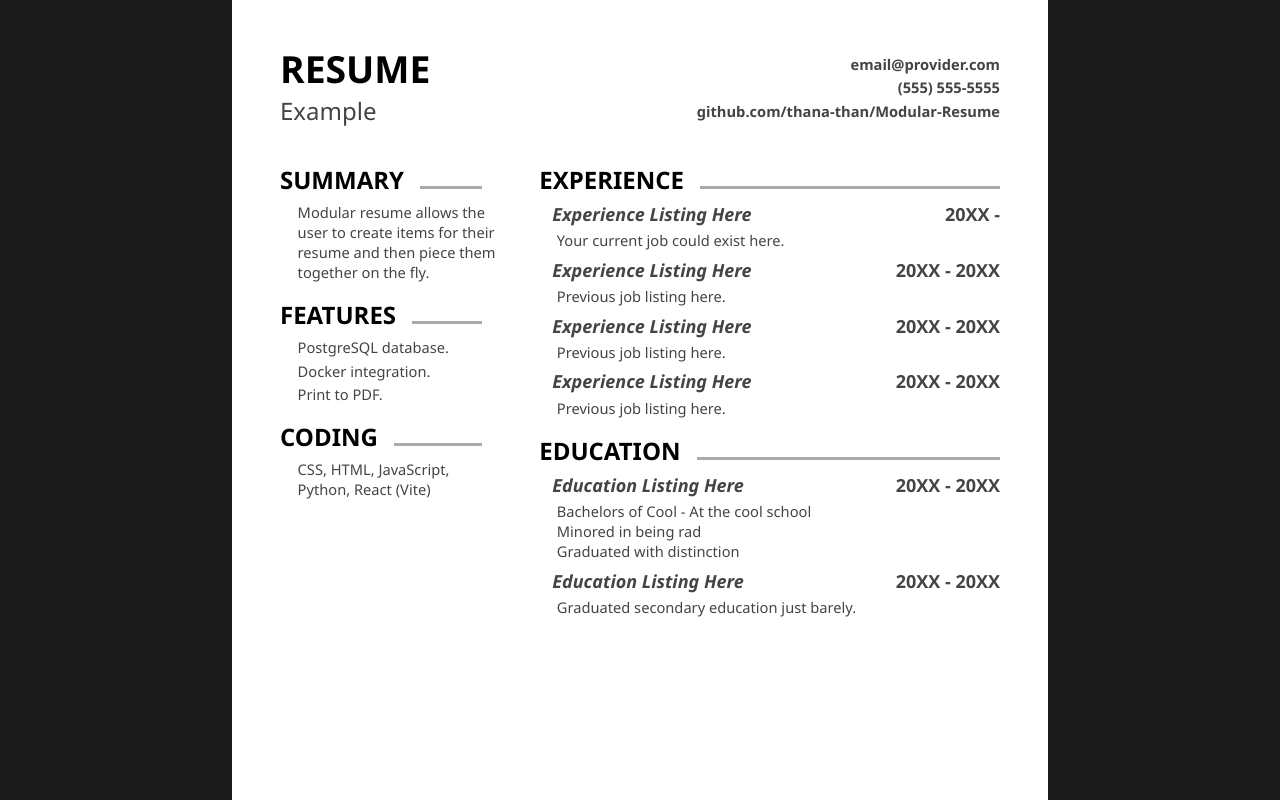
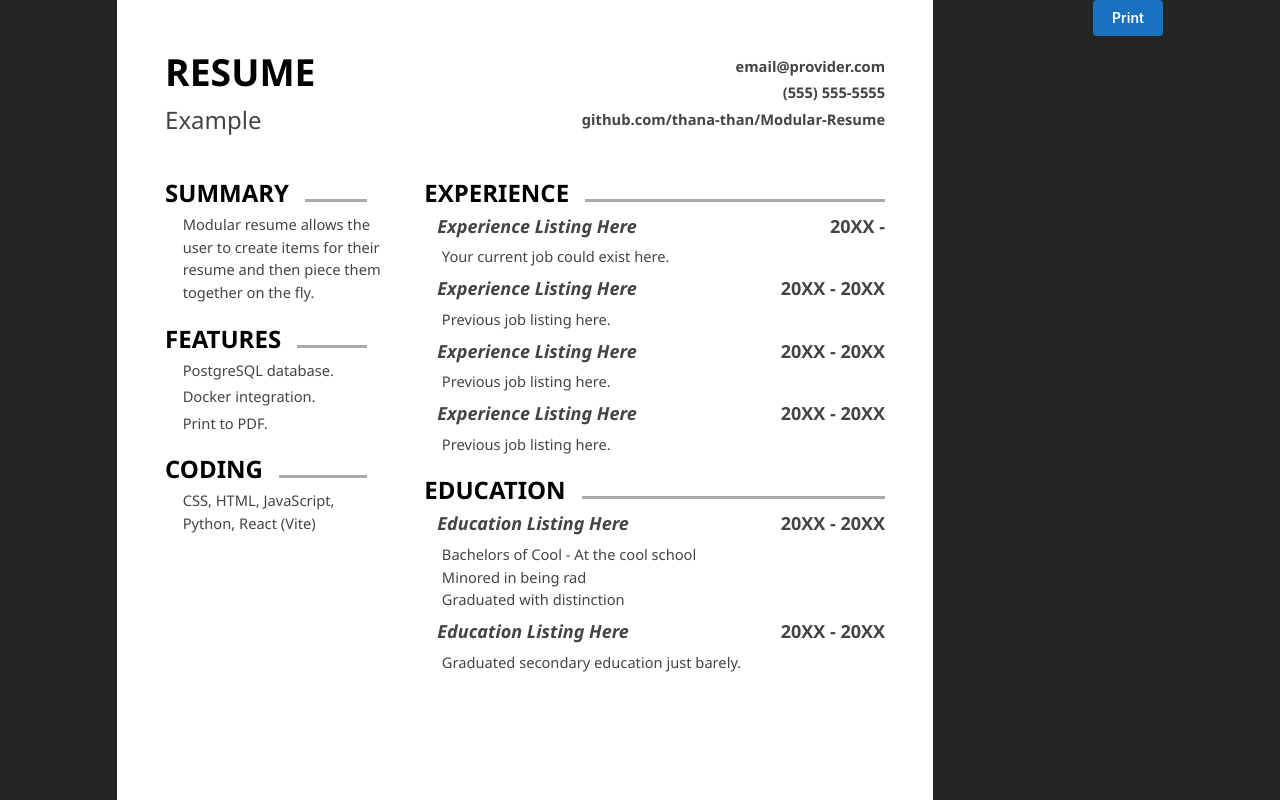
Before and after one commit to thana-than/Modular-Resume, a React (Vite) app in the folder frontend/: page / in a window 1280 px wide. Shown: the top 800 px of the page. Built offline with nearby package versions, Linux system fonts and the light colour scheme; no server answers.

Commit message:
added mantine

```diff
--- a/frontend/package.json
+++ b/frontend/package.json
@@ -10,6 +10,8 @@
     "preview": "vite preview"
   },
   "dependencies": {
+    "@mantine/core": "^8.3.7",
+    "@mantine/hooks": "^8.3.7",
     "react": "^19.2.0",
     "react-dom": "^19.2.0",
     "react-to-print": "^3.2.0"
@@ -23,6 +25,9 @@
     "eslint-plugin-react-hooks": "^5.2.0",
     "eslint-plugin-react-refresh": "^0.4.24",
     "globals": "^16.5.0",
+    "postcss": "^8.5.6",
+    "postcss-preset-mantine": "^1.18.0",
+    "postcss-simple-vars": "^7.0.1",
     "vite": "^7.2.2"
   }
 }
--- /dev/null
+++ b/frontend/postcss.config.cjs
@@ -0,0 +1,14 @@
+module.exports = {
+    plugins: {
+        'postcss-preset-mantine': {},
+        'postcss-simple-vars': {
+            variables: {
+                'mantine-breakpoint-xs': '36em',
+                'mantine-breakpoint-sm': '48em',
+                'mantine-breakpoint-md': '62em',
+                'mantine-breakpoint-lg': '75em',
+                'mantine-breakpoint-xl': '88em',
+            },
+        },
+    },
+};
--- a/frontend/src/App.jsx
+++ b/frontend/src/App.jsx
@@ -3,19 +3,14 @@ import { useReactToPrint } from "react-to-print";
 import { useRef, useState, useEffect } from "react";
 import fallback_content from "./assets/sample_content.json";
 import { populate } from "./request.js"
+import { Button } from '@mantine/core';
+import { MantineProvider } from '@mantine/core';
+import '@mantine/core/styles.css';
+import "./styles/app.css"
 
 function App() {
   const componentRef = useRef(null);
   const [content, setContent] = useState(fallback_content);
-  // const custom_content_path = './local/custom_content.json';
-
-  // useEffect(() => {
-  //   import(/* @vite-ignore */ custom_content_path)
-  //     .then((custom_content) => {
-  //       console.log("Using custom content at path: ", custom_content_path);
-  //       setContent(custom_content);
-  //     })
-  // }, []);
 
   const reactToPrintContent = () => {
     return componentRef.current;
@@ -55,12 +50,18 @@ function App() {
   populate(testjson)
 
   return (
-    <div>
-      <div ref={componentRef}>
-        <PageBuilder content={content} />
+    <MantineProvider defaultColorScheme="dark">
+      <div className="app_layout">
+        <div className="app_panel_resume">
+          <div ref={componentRef}>
+            <PageBuilder content={content} />
+          </div>
+        </div>
+        <div className="app_panel_options">
+          <Button onClick={() => handlePrint(reactToPrintContent)}>Print</Button>
+        </div>
       </div>
-      <button onClick={() => handlePrint(reactToPrintContent)}>Print</button>
-    </div>
+    </MantineProvider>
   )
 }
 
--- /dev/null
+++ b/frontend/src/styles/app.css
@@ -0,0 +1,8 @@
+.app_layout {
+    display: flex;
+    flex-direction: row;
+}
+
+.app_panel_options {
+    margin-left: 10em;
+}
```
Also changed, not shown: 2 other files (tests, documents, lock files or other folders).
